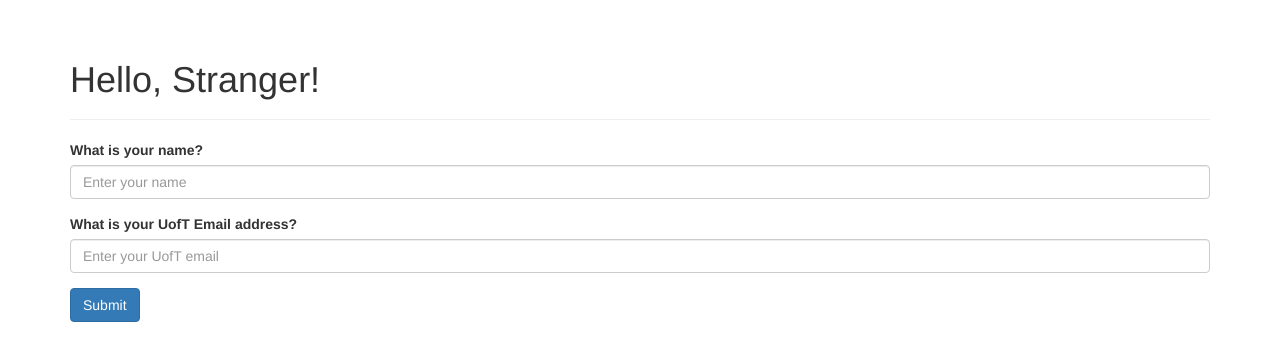
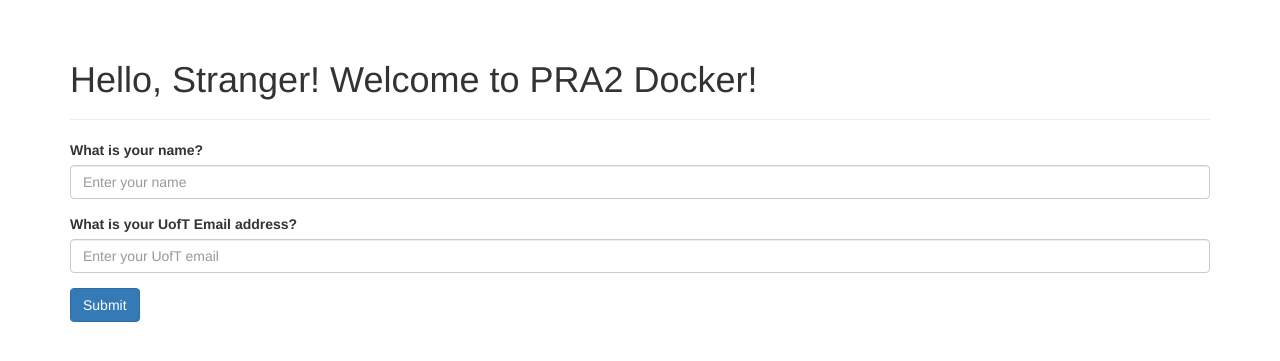
Before and after one commit to kimmc6008/E444-F2024-PRA2, a Flask app: page / in a window 1280 px wide. Shown: the part 52-413 px from the top of the page. Run offline with Flask 3, Linux system fonts and the light colour scheme; some libraries are stand-ins or nearby versions.

Commit message:
welcome to docker

```diff
--- a/templates/index.html
+++ b/templates/index.html
@@ -5,7 +5,7 @@
 
 {% block page_content %}
 <div class="page-header">
-    <h1>Hello, {% if name %}{{ name }}{% else %}Stranger{% endif %}!</h1>
+    <h1>Hello, {% if name %}{{ name }}{% else %}Stranger{% endif %}! Welcome to PRA2 Docker!</h1>
     {% if email and 'utoronto' in email %}
         <h1>Your UofT email is {{ email }}</h1>
     {% elif name %}
```
